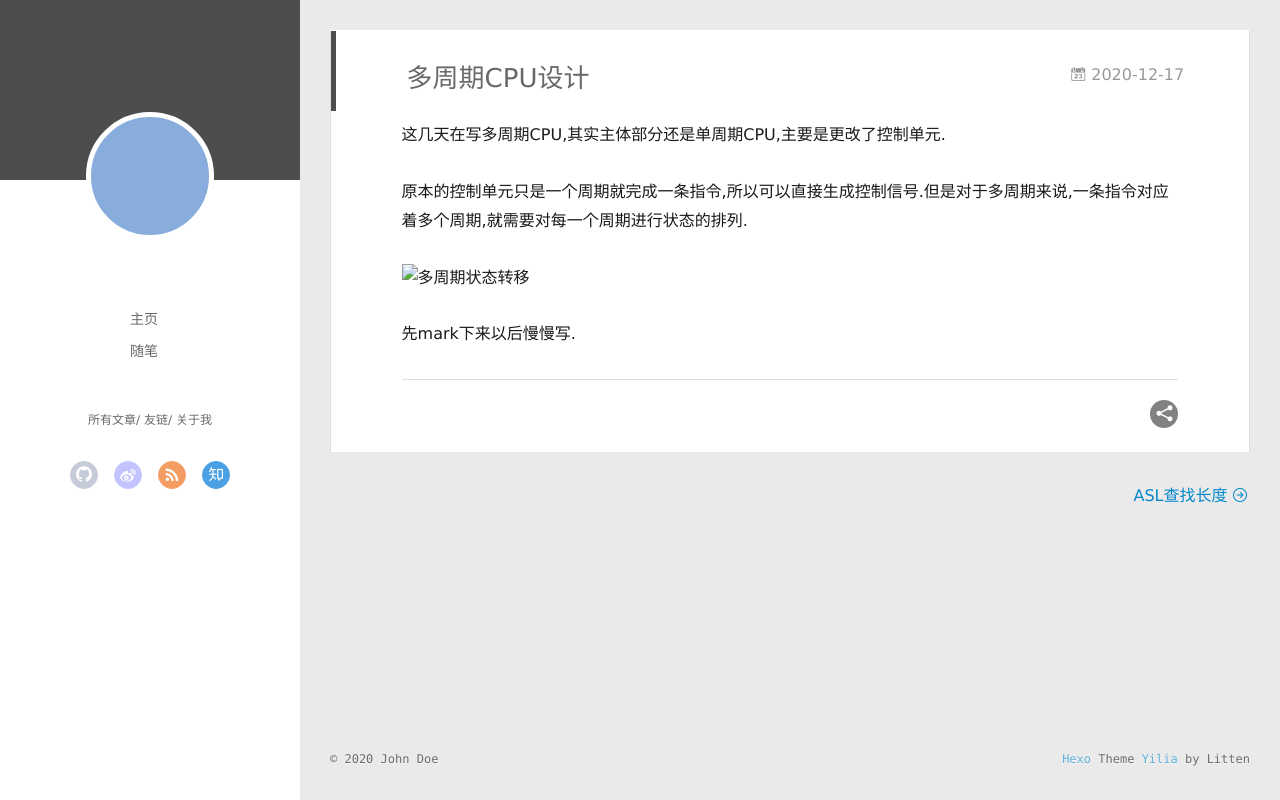
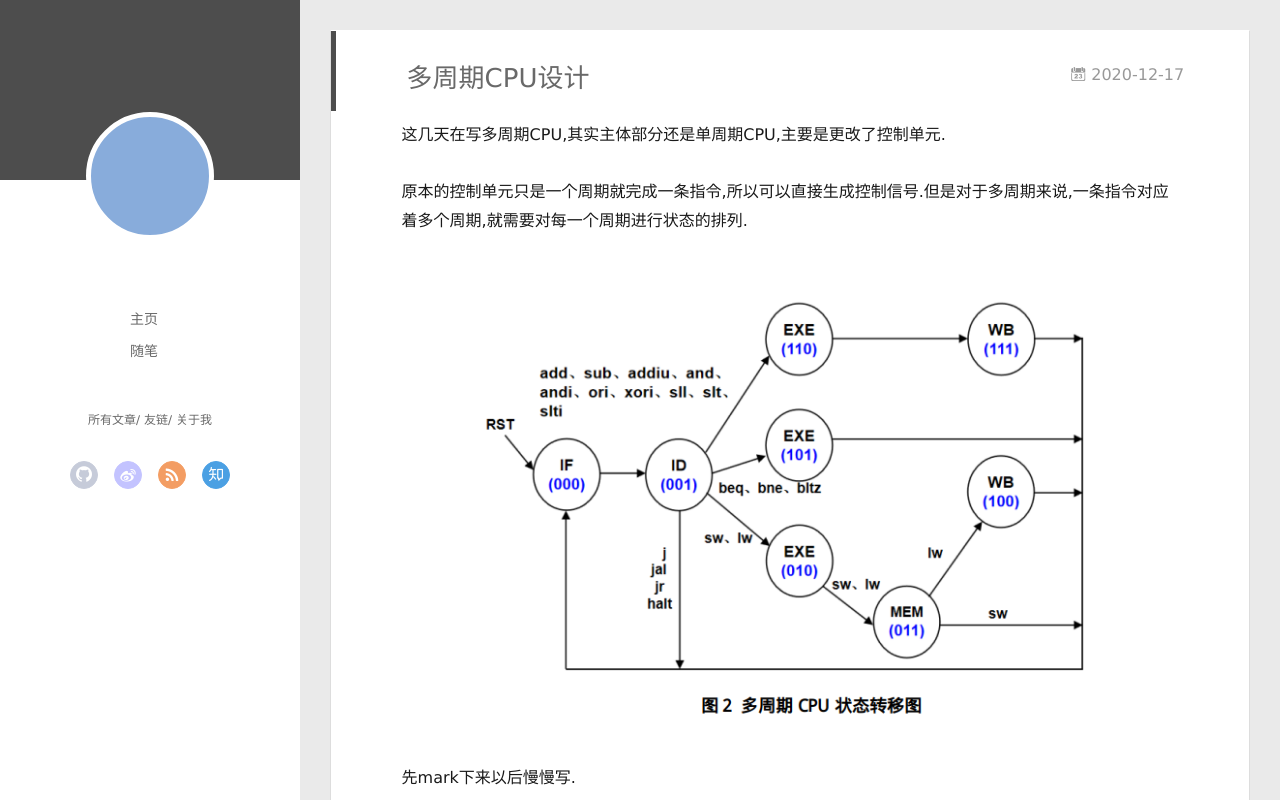
Before and after one commit to iridescentttt/iridescentttt.github.io, a plain HTML site: page 2020/12/17/多周期CPU设计/index.html in a window 1280 px wide. Drawn offline with nearby package versions, Linux system fonts and the light colour scheme; some packages are replaced by stand-ins of ours; no server answers.

Commit message:
Site updated: 2020-12-17 23:17:05

```diff
--- a/2020/12/17/多周期CPU设计/index.html
+++ b/2020/12/17/多周期CPU设计/index.html
@@ -15,12 +15,12 @@
 <meta property="og:site_name" content="Hexo">
 <meta property="og:description" content="这几天在写多周期CPU,其实主体部分还是单周期CPU,主要是更改了控制单元. 原本的控制单元只是一个周期就完成一条指令,所以可以直接生成控制信号.但是对于多周期来说,一条指令对应着多个周期,就需要对每一个周期进行状态的排列.  先mark下来以后慢慢写.">
 <meta property="og:locale" content="en_US">
-<meta property="og:image" content="http://example.com/2020/12/17/%E5%A4%9A%E5%91%A8%E6%9C%9FCPU%E8%AE%BE%E8%AE%A1/多周期CPU设计/state_transfer.png">
+<meta property="og:image" content="http://example.com/2020/12/17/%E5%A4%9A%E5%91%A8%E6%9C%9FCPU%E8%AE%BE%E8%AE%A1/state_transfer.png">
 <meta property="article:published_time" content="2020-12-17T14:52:19.000Z">
-<meta property="article:modified_time" content="2020-12-17T15:10:01.618Z">
+<meta property="article:modified_time" content="2020-12-17T15:16:37.321Z">
 <meta property="article:author" content="John Doe">
 <meta name="twitter:card" content="summary">
-<meta name="twitter:image" content="http://example.com/2020/12/17/%E5%A4%9A%E5%91%A8%E6%9C%9FCPU%E8%AE%BE%E8%AE%A1/多周期CPU设计/state_transfer.png">
+<meta name="twitter:image" content="http://example.com/2020/12/17/%E5%A4%9A%E5%91%A8%E6%9C%9FCPU%E8%AE%BE%E8%AE%A1/state_transfer.png">
 
     <link rel="alternative" href="/atom.xml" title="Hexo" type="application/atom+xml">
 
@@ -178,7 +178,7 @@
 
         <p>这几天在写多周期CPU,其实主体部分还是单周期CPU,主要是更改了控制单元.</p>
 <p>原本的控制单元只是一个周期就完成一条指令,所以可以直接生成控制信号.但是对于多周期来说,一条指令对应着多个周期,就需要对每一个周期进行状态的排列.</p>
-<p><img src="./多周期CPU设计/state_transfer.png" alt="多周期状态转移"></p>
+<p><img src="/2020/12/17/%E5%A4%9A%E5%91%A8%E6%9C%9FCPU%E8%AE%BE%E8%AE%A1/state_transfer.png" alt="多周期状态转移"></p>
 <p>先mark下来以后慢慢写.</p>
 
 
```
Also changed, not shown: index.html (+1 -1 lines).
